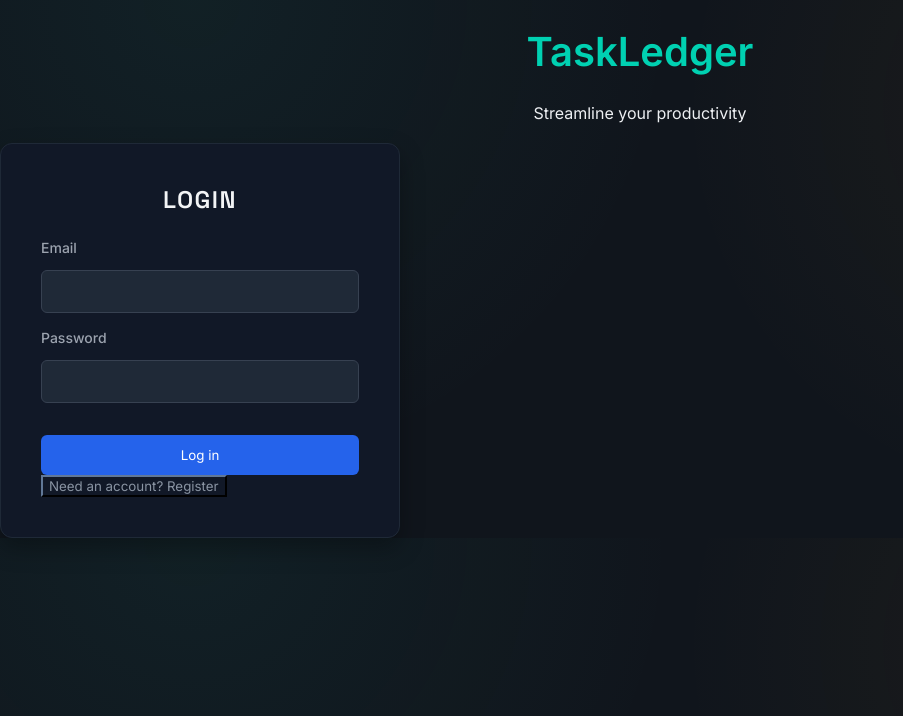
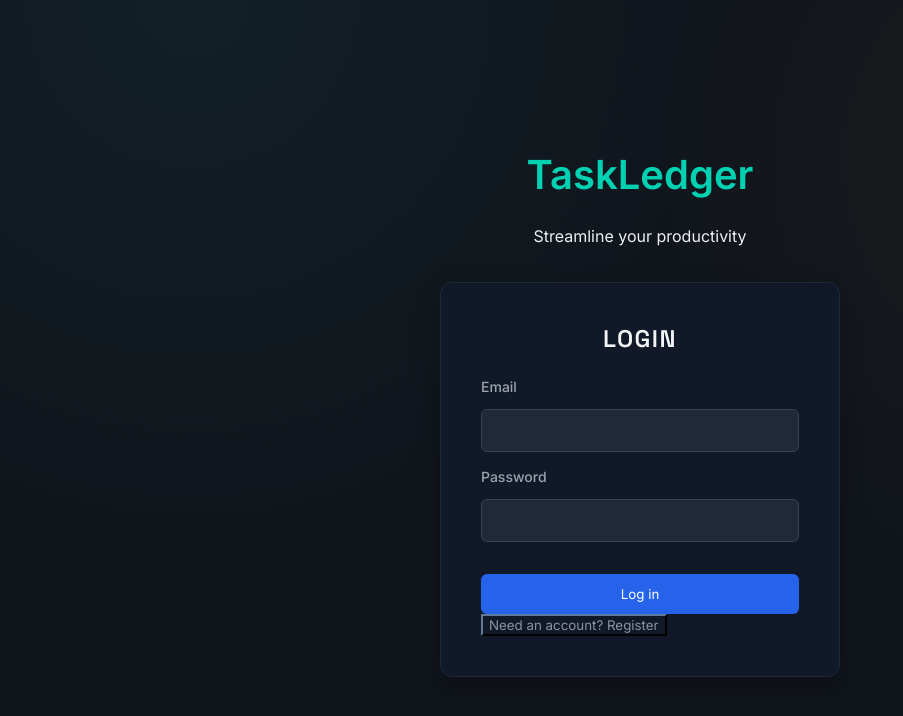
Before and after one commit to aditii0104/Task-Tracker, a React (Vite) app in the folder frontend/: page / in a window 1280 px wide. Shown: the top 716 px of the page, without its empty margins (0-903 px from the left). Built offline with nearby package versions, Linux system fonts and the light colour scheme; no server answers.

Commit message:
Add TaskLedger branding to login page

```diff
--- a/frontend/src/Login.jsx
+++ b/frontend/src/Login.jsx
@@ -49,6 +49,13 @@ const Login = ({ onSuccess, onSwitchToRegister }) => {
 
   return (
     <div className="login-page-wrapper">
+      <div className="login-page-wrapper" style={{
+        display: 'flex',
+        flexDirection: 'column',
+        alignItems: 'center',
+        justifyContent: 'center',
+        minHeight: '100vh'
+      }}>
       {/* Branding Header */}
       <div className="brand-header" style={{ textAlign: 'center', marginBottom: '20px' }}>
         <h1 className="brand-title" style={{ fontSize: '2.5rem', color: '#00d1b2' }}>
@@ -84,6 +91,7 @@ const Login = ({ onSuccess, onSwitchToRegister }) => {
         </button>
       </form>
     </div>
+  </div>
   );
 };
 
```
